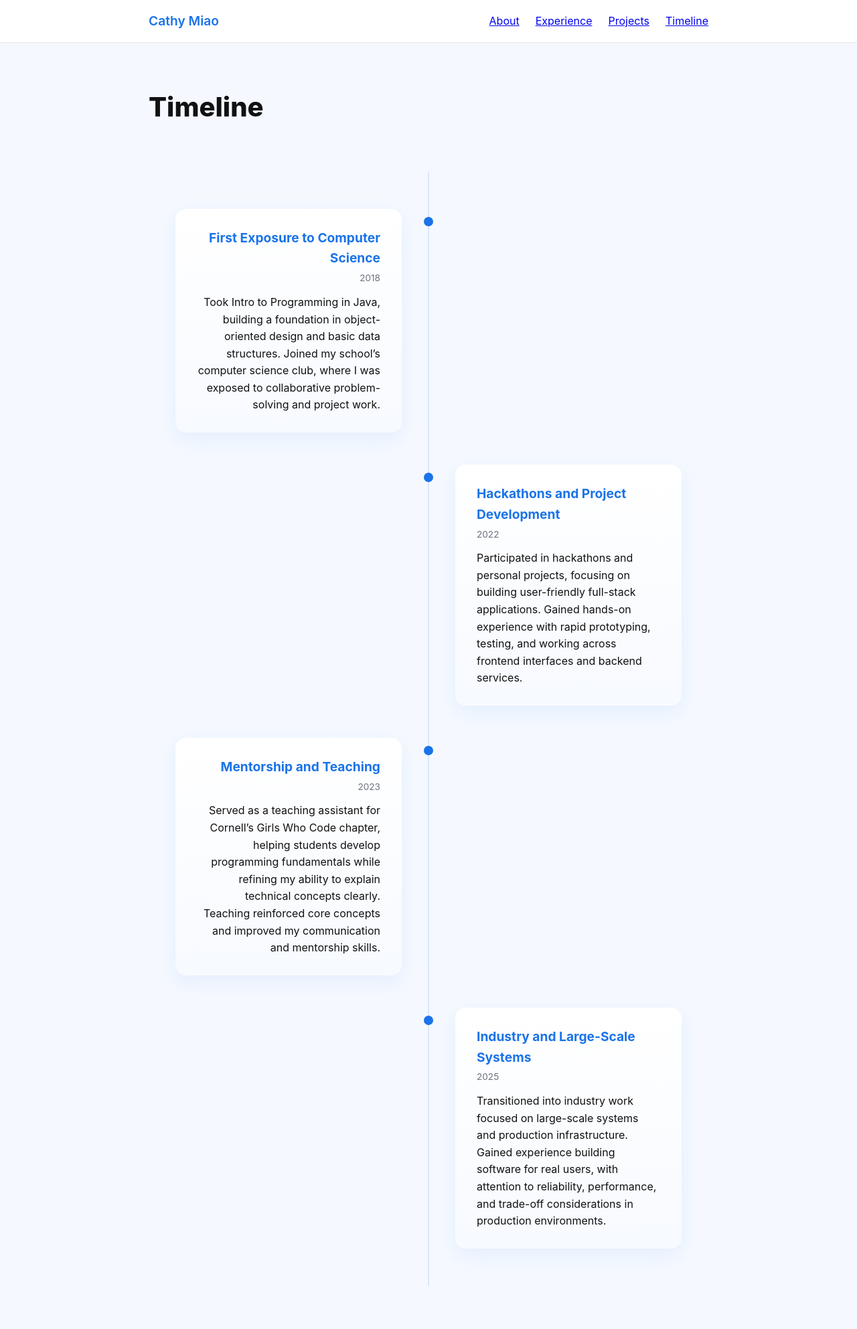
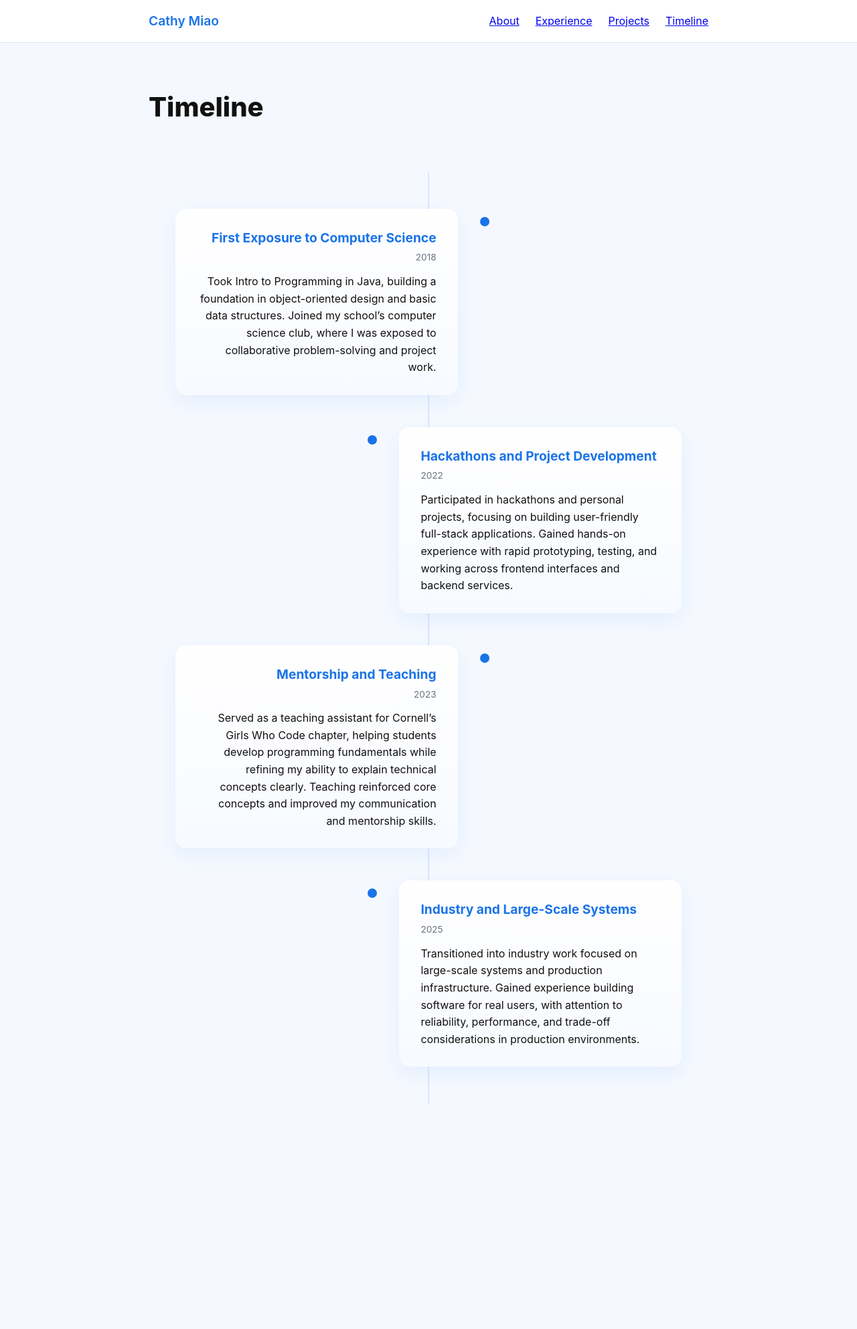
Before and after one commit to cathymiao04/digitalportfolio, a Jekyll site: the page built from timeline.md, in a window 1280 px wide. Shown: the whole page at 67% size. Built offline with Jekyll 4.4.1, drawn with Linux system fonts in a browser that asks for light colours; after the commit the page ends 1713 px from its top, so only the background shows below that.

Commit message:
Update style.css

```diff
--- a/assets/css/style.css
+++ b/assets/css/style.css
@@ -308,7 +308,7 @@ h1 {
 
 .timeline-item {
   position: relative;
-  width: 50%;
+  width: 60%;
   padding: 1.5rem 2.5rem;
   box-sizing: border-box;
 }
@@ -319,7 +319,7 @@ h1 {
 }
 
 .timeline-item.right {
-  left: 50%;
+  left: 40%;
   text-align: left;
 }
 
```
